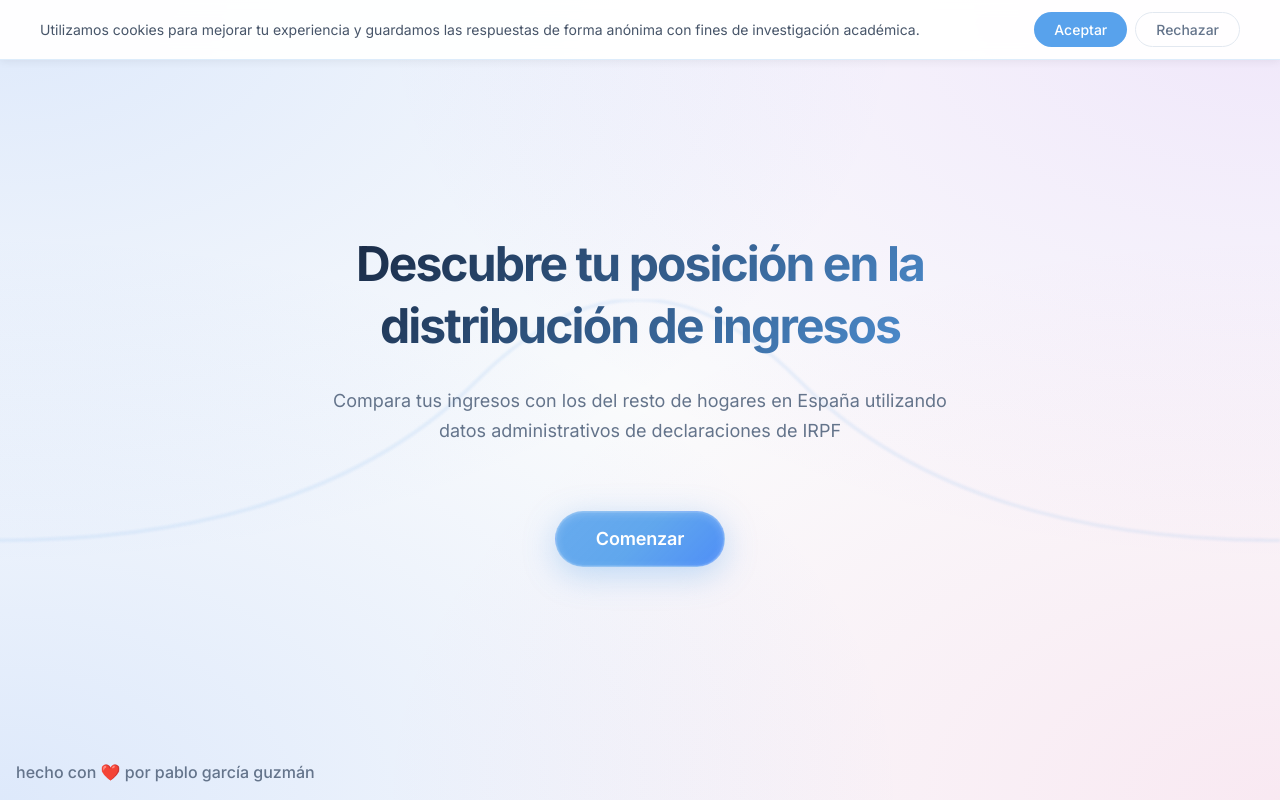
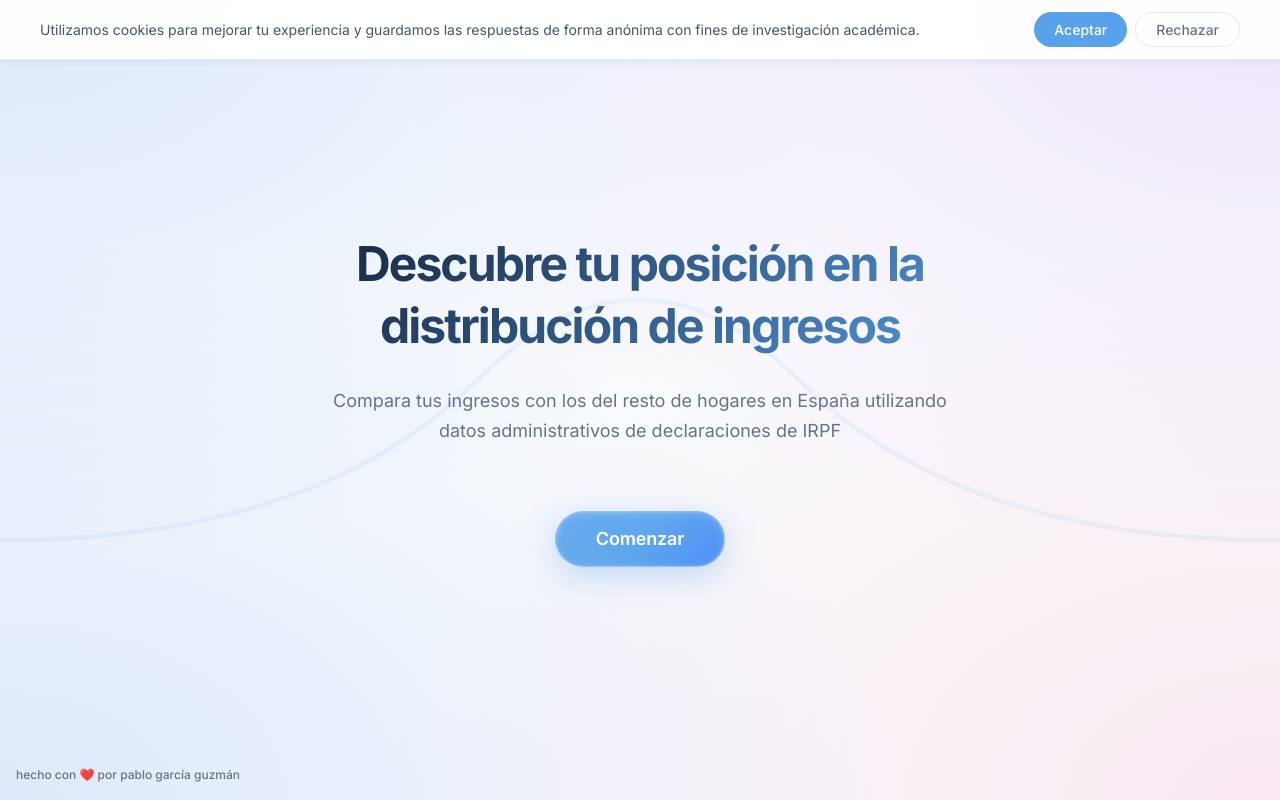
Before and after one commit to pablogguz/compara_tu_ingreso_app, a Next.js app: page / in a window 1280 px wide. Built offline with nearby package versions, Linux system fonts and the light colour scheme; no server answers.

Commit message:
Update page.tsx

```diff
--- a/src/app/page.tsx
+++ b/src/app/page.tsx
@@ -98,7 +98,7 @@ export default function Home() {
           position: 'fixed',
           bottom: '1rem',
           left: '1rem',
-          fontSize: '1rem',
+          fontSize: '0.75rem',
           color: '#64748b',
           zIndex: 50,
           fontWeight: 500,
```
